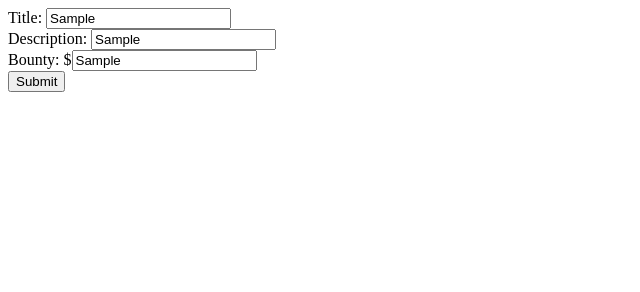
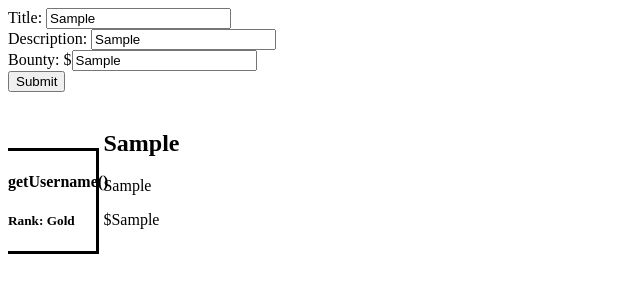
Before and after one commit to jswan12/AskAround, a plain HTML site: page Post/Post.html in a window 1280 px wide. Both pictures are taken after typing "Sample", "Sample", "Sample" into the empty fields and a click on the button "Submit". Shown: the whole page, without its empty margins (0-640 px from the left). Drawn offline with Linux system fonts and the light colour scheme.

Commit message:
add to the Post.html and Post.js

```diff
--- a/Post/Post.html
+++ b/Post/Post.html
@@ -6,6 +6,23 @@
 
   <title>My site</title>
   <script type="text/javascript" src="Post.js"></script>
+  <style>
+      .main-content {
+        width: 25%;
+        margin-left: 0%;
+      }
+      .blue {
+        width: 7%;
+        border-style: solid;
+        border-left: 1px;
+        display:inline-block;
+      }
+      .green {
+        width: 20%;
+        word-wrap: break-word;
+        display: inline-block;
+      }
+    </style>
 
 </head>
 
@@ -14,7 +31,7 @@
         Title: <input type="text" id="Title" value=""><br>
         Description: <input type="text" id="Description" value=""><br>
         Bounty: $<input type="text" id="Bounty" value=""><br>
-        <button type="submit" id='Submit'>Submit</button>
+        <button onclick="doStuff()" type="submit" id='Submit'>Submit</button>
     </div><br>
         <div class="blue">
             <h4 id="postUsername"></h4><h5 id="postRank"></h5>
@@ -24,5 +41,16 @@
         <p id="postDescription"></p>
         <p id="postBounty"></p>
     </div>
+
+    <script>
+      function doStuff(){
+        var postOne = new Post('getUsername()', document.getElementById('Title').value, document.getElementById('Description').value, document.getElementById('Bounty').value, 'Gold');
+        document.getElementById("postUsername").innerHTML = postOne.getUserId();
+        document.getElementById("postTitle").innerHTML = postOne.getTitle();
+        document.getElementById("postDescription").innerHTML = postOne.getDescription();
+        document.getElementById("postBounty").innerHTML = postOne.getCashAmount();
+        document.getElementById("postRank").innerHTML = postOne.getRanking();
+      }
+    </script>
 </body>
 </html>
--- a/Post/Post.js
+++ b/Post/Post.js
@@ -1,13 +1,37 @@
 class Post{
     constructor(userID, title, description, cashAmount, ranking){
         this.userID = userID;
-        this.title = title;
-        this.description = "This is my description!";
-        this.description = description;
-        this.cashAmount = 0.00;
-        this.cashAmount = cashAmount;
+        if(title == "")
+            this.title = "This is my title!";
+        else
+            this.title = title;
+
+        if(description == "")
+            this.description = "This is my description!";
+        else
+            this.description = description;
+
+        if(cashAmount<=0)
+            this.cashAmount = 0.00;
+        else
+            this.cashAmount = cashAmount;
         this.ranking = ranking;
         console.log('Object Made with user ID: ', this.userID);
+    }
+    getUserId(){
+        return this.userID;
+    }
+    getTitle(){
+        return this.title;
+    }
+    getDescription(){
+        return this.description;
+    }
+    getCashAmount(){
+        return '$' + this.cashAmount;
+    }
+    getRanking(){
+        return 'Rank: ' + this.ranking;
     }
     toString(){
         return (this.userID + "\n" + "Title: " + this.title + "        " + "$" + this.cashAmount + "\n" + this.description);
```
